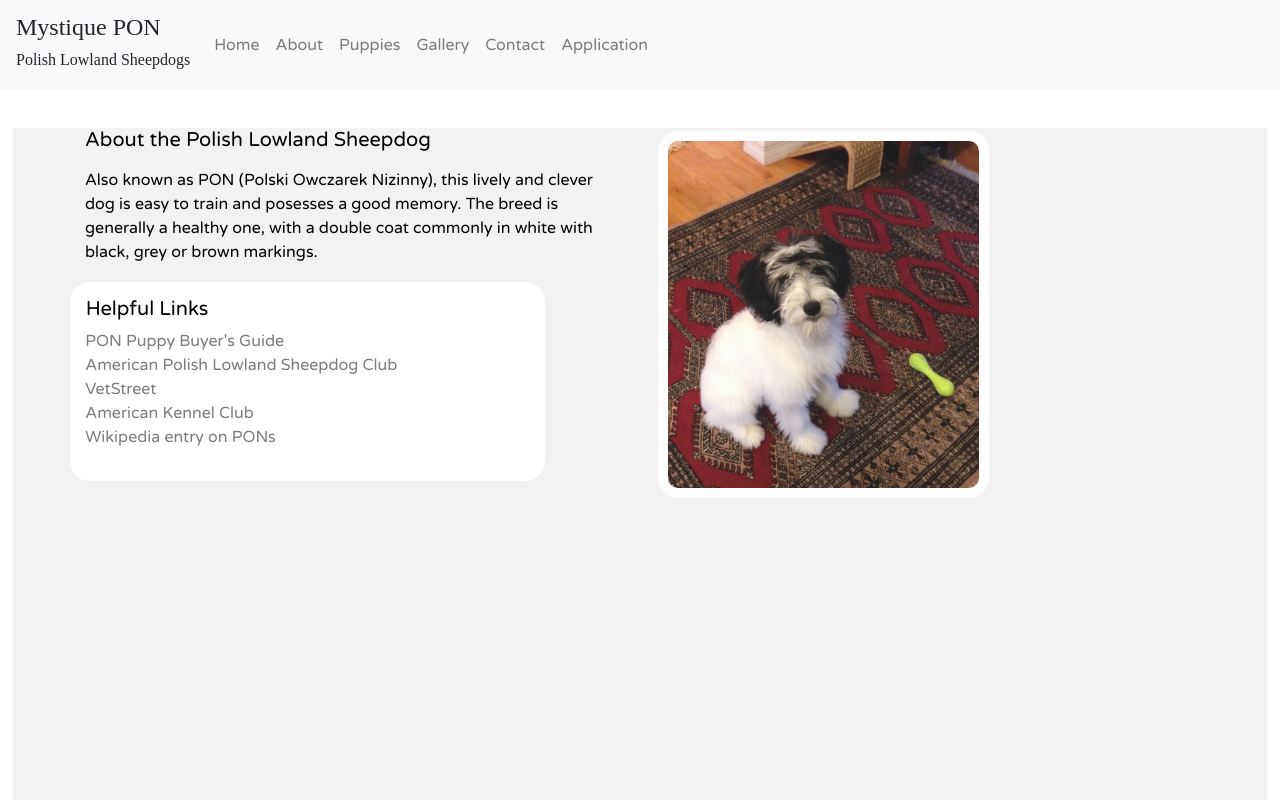
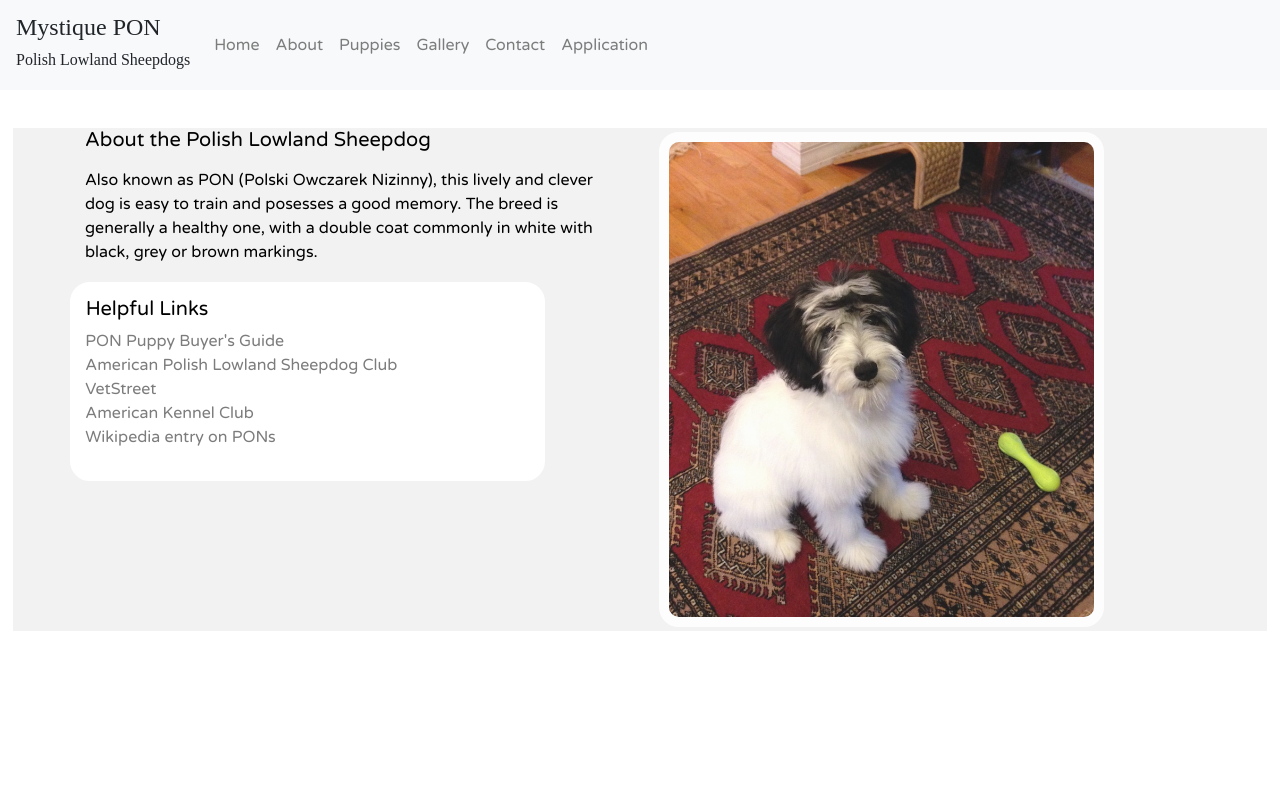
Before and after one commit to liztrenholme/mystique-pon, a React (Create React App) app: page / in a window 1280 px wide. Both pictures are taken after a click on the element "About". Shown: the top 800 px of the page. Built offline with nearby package versions, Linux system fonts and the light colour scheme; a web font is replaced by a local one.

Commit message:
fixed styling and width of green-toy pic

```diff
--- a/src/components/About.js
+++ b/src/components/About.js
@@ -35,8 +35,10 @@ class About extends Component {
                 </div>
               </div>
             </div>
-            <div className="col-md-3">
-              <img src={GreenToy} alt="green toy" height="40%" className="green-toy" />
+            <div className="col-md-5">
+              <img src={GreenToy} alt="green toy" width="100%" className="green-toy" />
+            </div>
+            <div className="col-md-1">
             </div>
           </div>
         </div>
--- a/src/components/Contact.js
+++ b/src/components/Contact.js
@@ -20,7 +20,7 @@ class Contact extends Component {
                   <input className="text-input" type="text" name="last_name" />
                   <label htmlFor="email">Your email address</label>
                   <input className="text-input" required type="email" name="_replyto" />
-                  <textarea required rows="10" cols="38" name="message" placeholder="Message..." width="50%" height="50%"></textarea>
+                  <textarea className="text-input" required rows="10" cols="38" name="message" placeholder="Message..." width="50%" height="50%"></textarea>
                   <input type="submit" className='btn-secondary' value="Send" />
                 </form>
               </div>
```
Also changed, not shown: 16 other files (tests, documents, lock files or other folders). Lines whose indentation alone changed are shown as unchanged.
